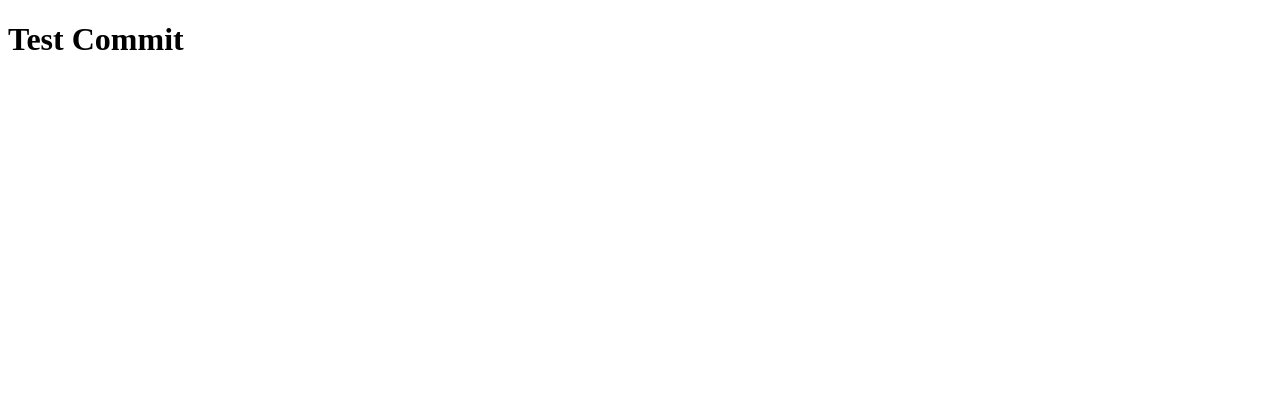
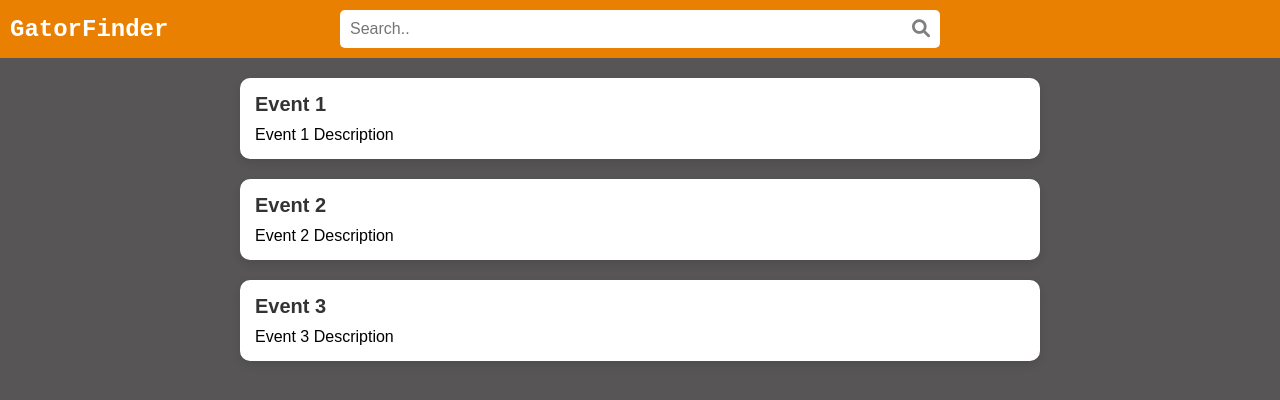
Before and after one commit to Mario5346/GatorFinder, a plain HTML site: page GatorFinder/Frontend/index.html in a window 1280 px wide. Drawn offline with Linux system fonts and the light colour scheme.

Commit message:
main page update

```diff
--- a/GatorFinder/Frontend/index.html
+++ b/GatorFinder/Frontend/index.html
@@ -1,2 +1,46 @@
 <!DOCTYPE html>
-<h1>Test Commit</h1>
+<html lang="en">
+<head>
+    <meta charset="UTF-8">
+    <meta name="viewport" content="width=device-width, initial-scale=1.0">
+    <title>GatorFinder</title>
+    <link rel="stylesheet" href="style.css">
+    <link rel="stylesheet" href="https://cdnjs.cloudflare.com/ajax/libs/font-awesome/6.0.0/css/all.min.css">
+</head>
+<body>
+
+    <header>
+        <div class="logo">GatorFinder</div>
+        <div class="search-bar">
+            <input type="text" placeholder="Search..">
+            <span class="icon"><i class="fas fa-search"></i></span>
+        </div>
+    </header>
+
+    <main>
+        <div class="feed">
+            <div class="post">
+                <div class="post-content">
+                    <h3>Event 1</h3>
+                    <p>Event 1 Description</p>
+                </div>
+            </div>
+
+            <div class="post">
+                <div class="post-content">
+                    <h3>Event 2</h3>
+                    <p>Event 2 Description</p>
+                </div>
+            </div>
+
+            <div class="post">
+                <div class="post-content">
+                    <h3>Event 3</h3>
+                    <p>Event 3 Description</p>
+                </div>
+            </div>
+        </div>
+    </main>
+
+</body>
+</html>
--- /dev/null
+++ b/GatorFinder/Frontend/style.css
@@ -0,0 +1,94 @@
+body {
+    font-family: 'Future', sans-serif;
+    background-color: #575555;
+    margin: 0;
+    padding: 0;
+    display: flex;
+    flex-direction: column;
+    align-items: center;
+}
+
+header {
+    width: 100%;
+    display: flex;
+    justify-content: center;
+    align-items: center;
+    padding: 10px 20px;
+    background-color: #e98001;
+    position: relative;
+}
+
+.logo {
+    position: absolute;
+    left: 30px;
+    font-size: 24px;
+    font-family: Andale Mono, monospace;
+    font-weight: bold;
+    color: white;
+}
+
+.search-bar {
+    width: 50%;
+    max-width: 600px;
+    display: flex;
+    justify-content: center;
+    position: relative;
+}
+
+.search-bar input {
+    width: 100%;
+    padding: 10px 40px 10px 10px;
+    border: none;
+    border-radius: 5px;
+    font-size: 16px;
+}
+
+.search-bar .icon {
+    position: absolute;
+    right: 10px;
+    top: 50%;
+    transform: translateY(-50%);
+    color: gray;
+    font-size: 18px;
+    pointer-events: none;
+}
+
+main {
+    width: 100%;
+    max-width: 800px;
+    padding: 20px;
+}
+
+.feed {
+    display: flex;
+    flex-direction: column;
+    gap: 20px;
+}
+
+.post {
+    background: rgb(255, 255, 255);
+    border-radius: 10px;
+    overflow: hidden;
+    box-shadow: 0 4px 8px rgba(0, 0, 0, 0.1);
+}
+
+.post img {
+    width: 100%;
+    height: auto;
+}
+
+.post-content {
+    padding: 15px;
+}
+
+.post-content h3 {
+    margin: 0 0 10px;
+    font-size: 20px;
+    color: #333;
+}
+
+.post-content p {
+    margin: 0;
+    font-size: 16px;
+    color: #000000;
+}
```
